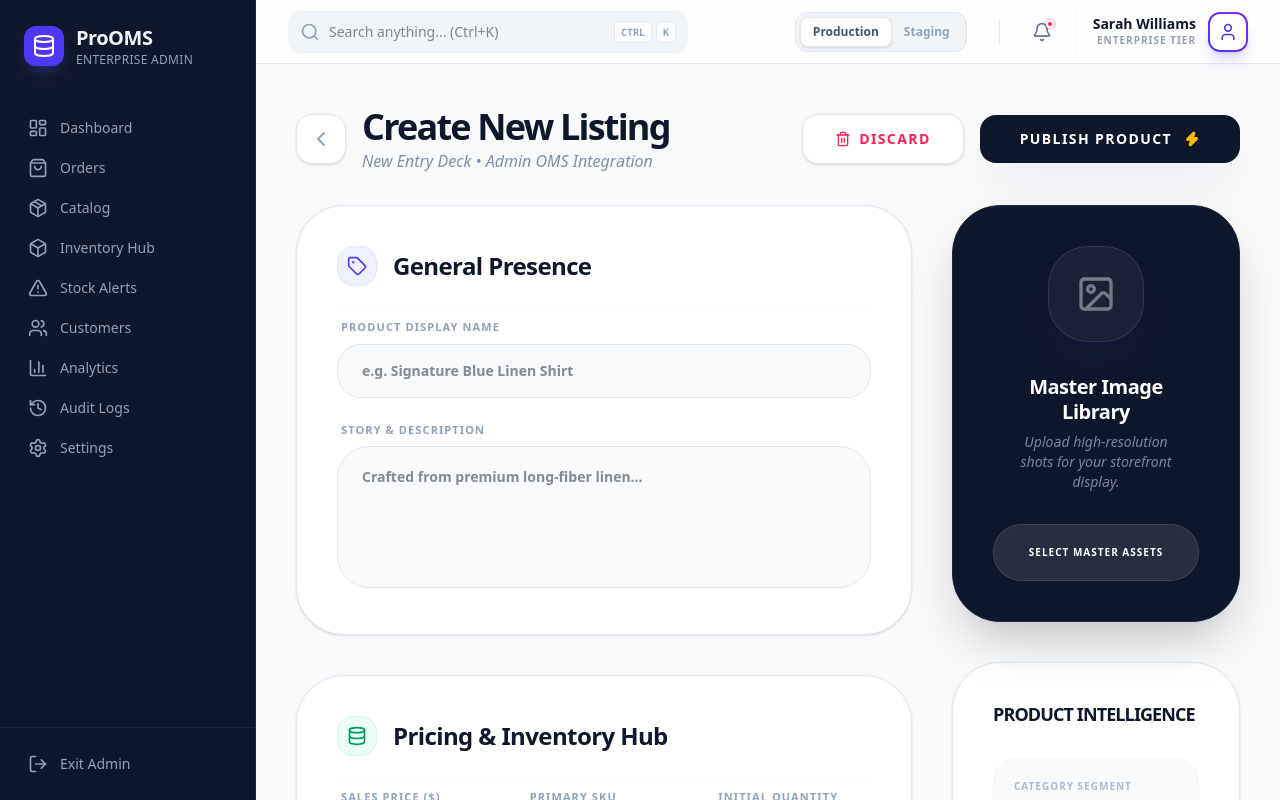
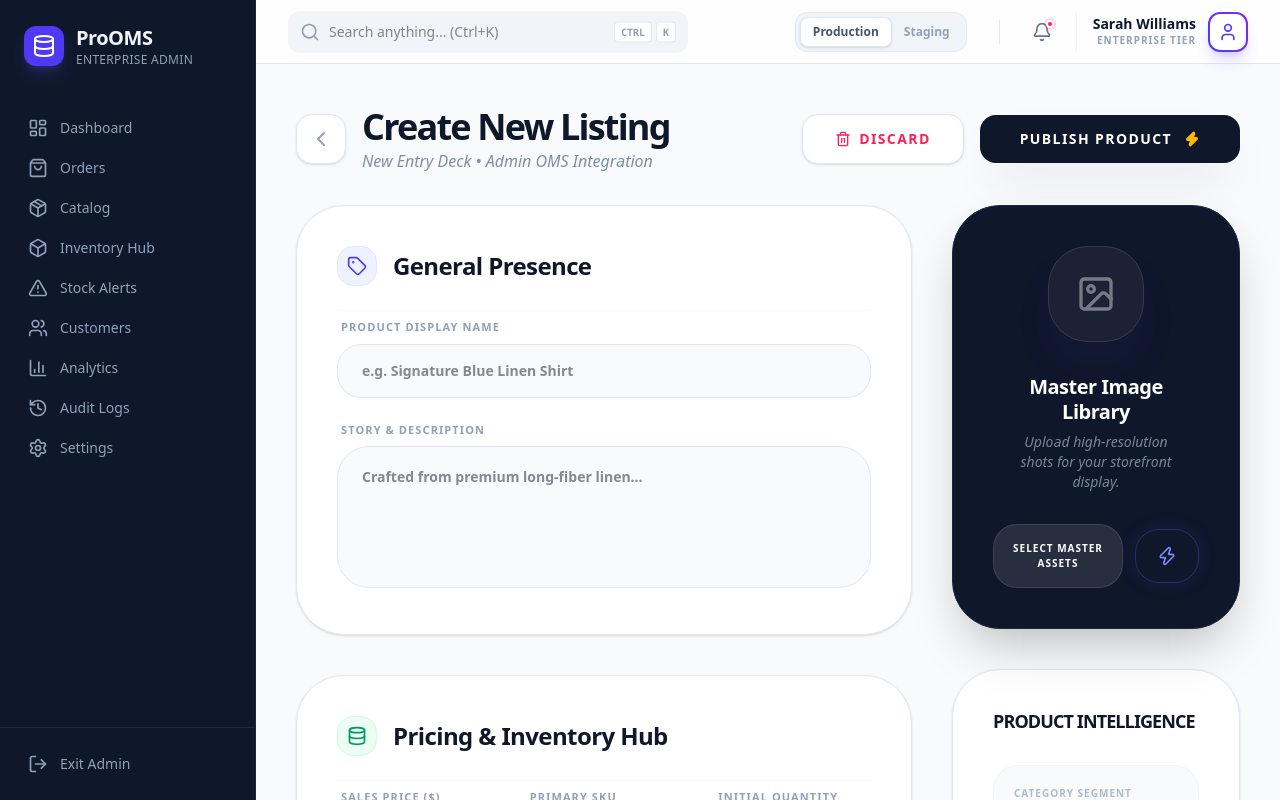
Before and after one commit to webdesignerexpertcom-ai/E-COMMERCE-ADMIN-ORDER-MANAGEMENT-SYSTEM, a Next.js app: page /admin/catalog/new in a window 1280 px wide. Shown: the top 800 px of the page. Built offline with nearby package versions, Linux system fonts and the light colour scheme; sample sign-in values are in the browser's storage.

Commit message:
Feat: Add built-in AI image generator simulation to Admin portal

```diff
--- a/src/app/admin/catalog/new/page.tsx
+++ b/src/app/admin/catalog/new/page.tsx
@@ -28,6 +28,29 @@ export default function NewProductListing() {
 
   const [isSuccessOpen, setIsSuccessOpen] = useState(false);
   const [previewImage, setPreviewImage] = useState<string | null>(null);
+
+  // AI Synthesis State
+  const [isAiMode, setIsAiMode] = useState(false);
+  const [aiPrompt, setAiPrompt] = useState('');
+  const [isGenerating, setIsGenerating] = useState(false);
+
+  const handleAiGeneration = () => {
+    if(!aiPrompt) return;
+    setIsGenerating(true);
+    // Simulate complex AI Diffusion delay
+    setTimeout(() => {
+        const aiMockSamples = [
+           "https://images.unsplash.com/photo-1556228578-0d85b1a4d571?auto=format&fit=crop&q=80&w=800",
+           "https://images.unsplash.com/photo-1611078489935-0cb964de46d6?auto=format&fit=crop&q=80&w=800",
+           "https://images.unsplash.com/photo-1608666566023-e91b0568c07e?auto=format&fit=crop&q=80&w=800"
+        ];
+        // Select random asset
+        setPreviewImage(aiMockSamples[Math.floor(Math.random() * aiMockSamples.length)]);
+        setIsGenerating(false);
+        setIsAiMode(false);
+        setAiPrompt('');
+    }, 2500);
+  };
 
   const [productData, setProductData] = useState({
     name: '',
@@ -269,7 +292,7 @@ export default function NewProductListing() {
                 <p className="text-slate-400 text-sm font-medium italic opacity-80 px-4">Upload high-resolution shots for your storefront display.</p>
              </div>
 
-             <div className="relative z-10 w-full">
+             <div className="relative z-10 w-full space-y-3">
                <input
                  type="file"
                  ref={fileInputRef}
@@ -277,17 +300,61 @@ export default function NewProductListing() {
                  accept="image/*"
                  onChange={handleImageUpload}
                />
+
+               <AnimatePresence>
+                  {isAiMode && (
+                     <motion.div initial={{ height: 0, opacity: 0 }} animate={{ height: 'auto', opacity: 1 }} exit={{ height: 0, opacity: 0 }} className="mb-4 overflow-hidden">
+                        <div className="p-1 bg-gradient-to-r from-indigo-500 via-purple-500 to-pink-500 rounded-[28px] shadow-lg mb-3">
+                           <div className="bg-slate-900 rounded-[24px] p-2 flex items-center pr-4">
+                              <input
+                                 type="text"
+                                 placeholder="Describe the asset for AI..."
+                                 value={aiPrompt}
+                                 onChange={(e) => setAiPrompt(e.target.value)}
+                                 className="w-full bg-transparent text-[11px] text-white px-3 font-medium outline-none placeholder:text-slate-500"
+                                 autoFocus
+                              />
+                              <button
+                                 onClick={handleAiGeneration}
+                                 disabled={isGenerating}
+                                 className="ml-2 w-8 h-8 rounded-full bg-white text-indigo-600 flex items-center justify-center hover:scale-105 active:scale-95 transition-all text-[8px] font-black"
+                              >
+                                 {isGenerating ? "..." : "GO"}
+                              </button>
+                           </div>
+                        </div>
+                     </motion.div>
+                  )}
+               </AnimatePresence>
+
+               {isGenerating && (
+                 <div className="text-[10px] font-black text-transparent bg-clip-text bg-gradient-to-r from-indigo-400 to-pink-400 uppercase tracking-widest text-center animate-pulse mb-3">
+                    Synthesizing Assets via Neural Network...
+                 </div>
+               )}
+
+               <div className="flex items-center gap-3 w-full">
                   <button
                     onClick={() => fileInputRef.current?.click()}
+                    disabled={isGenerating}
                     className={cn(
-                   "w-full py-5 border rounded-[28px] text-[10px] font-black uppercase tracking-widest transition-all",
+                      "flex-1 py-4 border rounded-[24px] text-[10px] font-black uppercase tracking-widest transition-all",
                       previewImage
-                     ? "bg-emerald-500 text-white border-emerald-400 shadow-[0_0_20px_rgba(16,185,129,0.4)]"
+                        ? "bg-slate-800 text-white border-slate-700"
                         : "bg-white/10 hover:bg-white text-white hover:text-slate-900 border-white/10"
                     )}
                   >
-                  {previewImage ? "Change Master Asset" : "Select Master Assets"}
+                     Select Master Assets
                   </button>
+                  <button
+                    onClick={() => setIsAiMode(!isAiMode)}
+                    disabled={isGenerating}
+                    className="w-16 py-4 flex items-center justify-center bg-transparent border border-indigo-500/30 text-indigo-400 hover:bg-indigo-500/20 rounded-[24px] transition-all shadow-[0_0_20px_rgba(99,102,241,0.1)] hover:shadow-indigo-500/30 group"
+                    title="Generate with Built-in AI"
+                  >
+                    <Zap className="w-5 h-5 group-hover:fill-indigo-400 transition-all font-bold" />
+                  </button>
+               </div>
              </div>
            </section>
 
```
Lines whose indentation alone changed are shown as unchanged.
